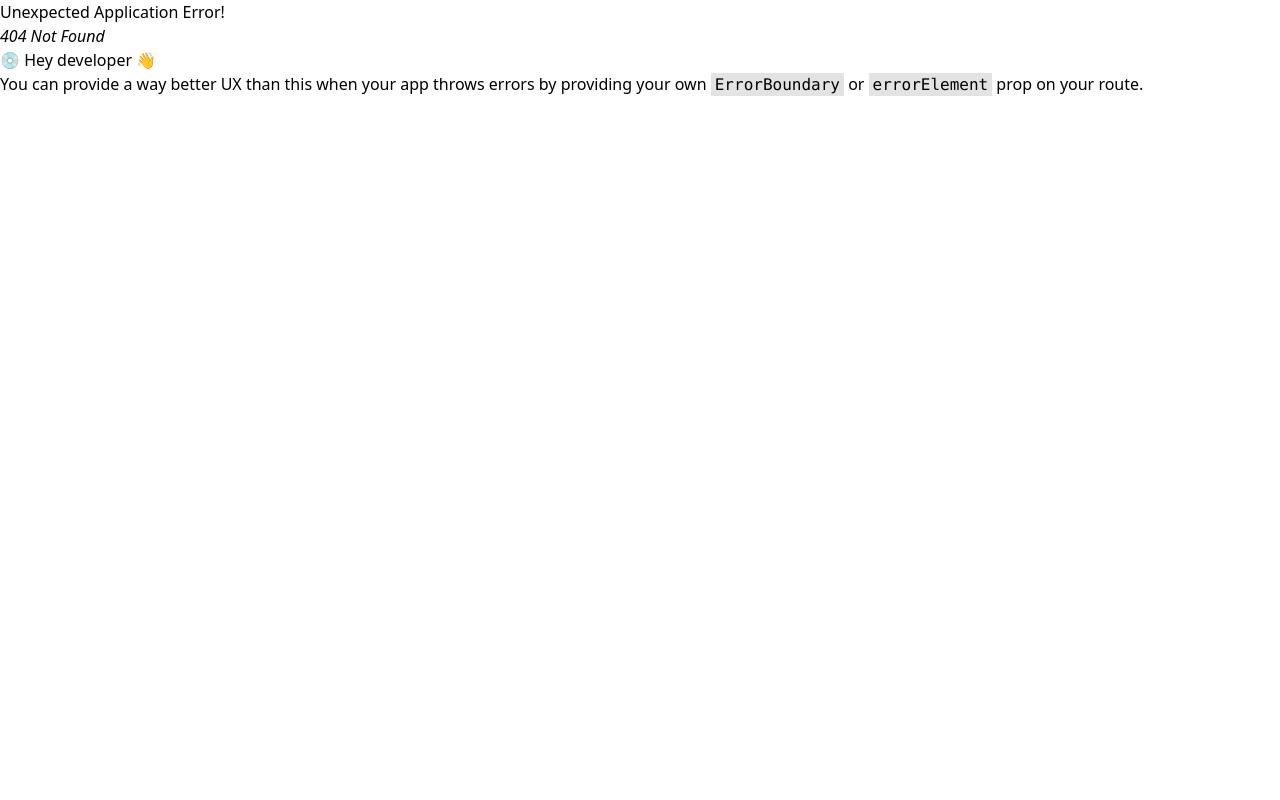
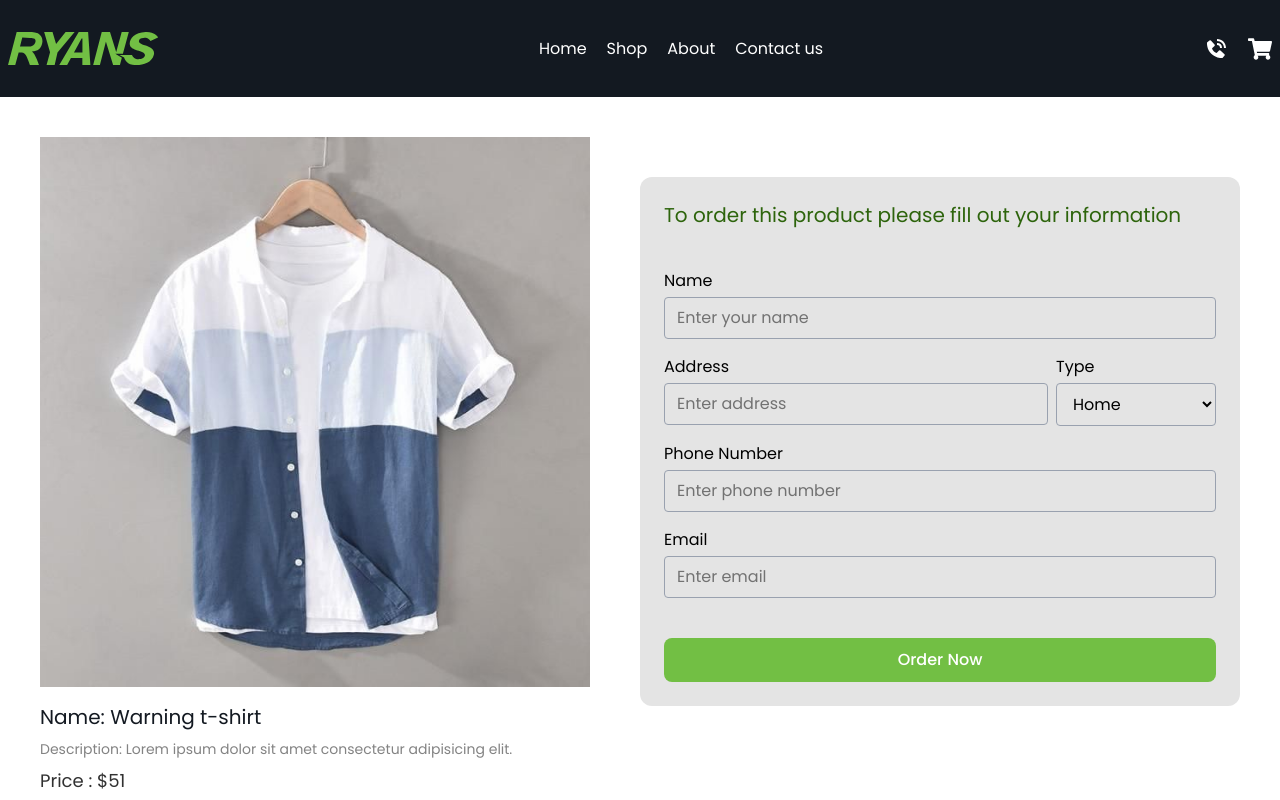
Before and after one commit to Munna-Scriptz/Business-e-commerce, a React (Vite) app: page /details in a window 1280 px wide. Before the commit this address had no page. Shown: the top 800 px of the page. Built offline with nearby package versions, Linux system fonts and the light colour scheme.

Commit message:
Details Page COmpleted design

```diff
--- a/src/App.css
+++ b/src/App.css
@@ -1,5 +1,7 @@
 /* ----------Common css----------- */
-
+body{
+  font-family: "Poppins", "sans-serif";
+}
 /* ----------Navbar Start----------- */
 #NavRow ul li a{
   position: relative;
--- a/src/App.jsx
+++ b/src/App.jsx
@@ -3,6 +3,7 @@ import './App.css'
 import LayoutOne from './layout/LayoutOne'
 import Home from './pages/Home'
 import Shop from './pages/Shop'
+import Details from './pages/Details'
 
 function App() {
 
@@ -12,6 +13,7 @@ function App() {
         <Route path='/' element={<LayoutOne/>}>
           <Route index element={<Home/>}></Route>
           <Route path='/shop' element={<Shop/>}></Route>
+          <Route path='/details' element={<Details/>}></Route>
         </Route>
     </Route>
 
--- a/src/components/Banner.jsx
+++ b/src/components/Banner.jsx
@@ -15,7 +15,7 @@ const Banner = () => {
                 <div className='pt-15 lg:pt-25'>
                     <h1 className='text-[#eeeded] font-poppins font-medium text-[29px] lg:w-[660px] lg:text-[52px] Text-Yup'>Get your favorite <span className='text-[#83db50]'>Product</span> from our online store!</h1>
                     <div className='flex items-center justify-center mt-10 lg:justify-start'>
-                        <Link to={'/'} className='text-md font-poppins text-white bg-brand py-2 px-8 rounded-full font-medium'>Shop Now</Link>
+                        <Link to={'/shop'} className='text-md font-poppins text-white bg-brand py-2 px-8 rounded-full font-medium'>Shop Now</Link>
                     </div>
                     <div className='flex items-center justify-between mt-10 gap-5'>
                         <span className='bg-[#eeeded] w-22 h-[2px] lg:w-[42%] inline-block'></span>
--- /dev/null
+++ b/src/pages/Details.jsx
@@ -0,0 +1,94 @@
+import React from 'react'
+import proImg from '../../src/assets/images/Clothes1.jpg'
+const Details = () => {
+    return (
+        <>
+            <section id='Details' className='mt-10'>
+                <div className="container">
+                    <div id="Details-Row" className='flex items-start gap-[50px] justify-center'>
+                        <div>
+                            <img className='w-[550px]' src={proImg} alt="Selected Product" />
+                            <div className='mt-4'>
+                                <h2 className='text-primary font-poppins text-xl'>Name: Warning t-shirt</h2>
+                                <p className='text-[#838383] font-poppins text-sm mt-2'>Description: Lorem ipsum dolor sit amet consectetur adipisicing elit.</p>
+                                <p className='text-[#313131] font-poppins text-lg mt-2'>Price : $51</p>
+                            </div>
+                        </div>
+
+                        {/* ---------------- Order  */}
+                        <div className='w-[600px] mt-10 bg-[#e4e4e4] py-6 px-[24px] rounded-[12px]'>
+                            <h2 className='text-[#2d640c] font-poppins text-xl mb-10'>To order this product please fill out your information</h2>
+
+                            <form className="space-y-4">
+                                {/* Name */}
+                                <div>
+                                    <label htmlFor="name" className="block mb-1">Name</label>
+                                    <input
+                                        type="text"
+                                        id="name"
+                                        className="w-full border-1 border-gray-400 px-3 py-2 rounded"
+                                        placeholder="Enter your name"
+                                    />
+                                </div>
+
+                                {/* Address + Type */}
+                                <div className="flex gap-2">
+                                    <div className="flex-1">
+                                        <label htmlFor="address" className="block mb-1">Address</label>
+                                        <input
+                                            type="text"
+                                            id="address"
+                                            className="w-full border-1 border-gray-400 px-3 py-2 rounded"
+                                            placeholder="Enter address"
+                                        />
+                                    </div>
+                                    <div className="w-40">
+                                        <label htmlFor="addressType" className="block mb-1">Type</label>
+                                        <select
+                                            id="addressType"
+                                            className="w-full border-1 border-gray-400 px-3 py-2 rounded"
+                                        >
+                                            <option value="home">Home</option>
+                                            <option value="town">Town</option>
+                                            <option value="office">Office</option>
+                                        </select>
+                                    </div>
+                                </div>
+
+                                {/* Phone */}
+                                <div>
+                                    <label htmlFor="phone" className="block mb-1">Phone Number</label>
+                                    <input
+                                        type="tel"
+                                        id="phone"
+                                        className="w-full border-1 border-gray-400 px-3 py-2 rounded"
+                                        placeholder="Enter phone number"
+                                    />
+                                </div>
+
+                                {/* Email */}
+                                <div>
+                                    <label htmlFor="email" className="block mb-1">Email</label>
+                                    <input
+                                        type="email"
+                                        id="email"
+                                        className="w-full border-1 border-gray-400 px-3 py-2 rounded"
+                                        placeholder="Enter email"
+                                    />
+                                </div>
+
+                                {/* --------------Order Button  */}
+                                <button className='w-full bg-brand py-2.5 rounded-[8px] mt-6 cursor-pointer text-white font-medium hover:bg-second duration-300'>
+                                    Order Now
+                                </button>
+                            </form>
+
+                        </div>
+                    </div>
+                </div>
+            </section>
+        </>
+    )
+}
+
+export default Details
```
